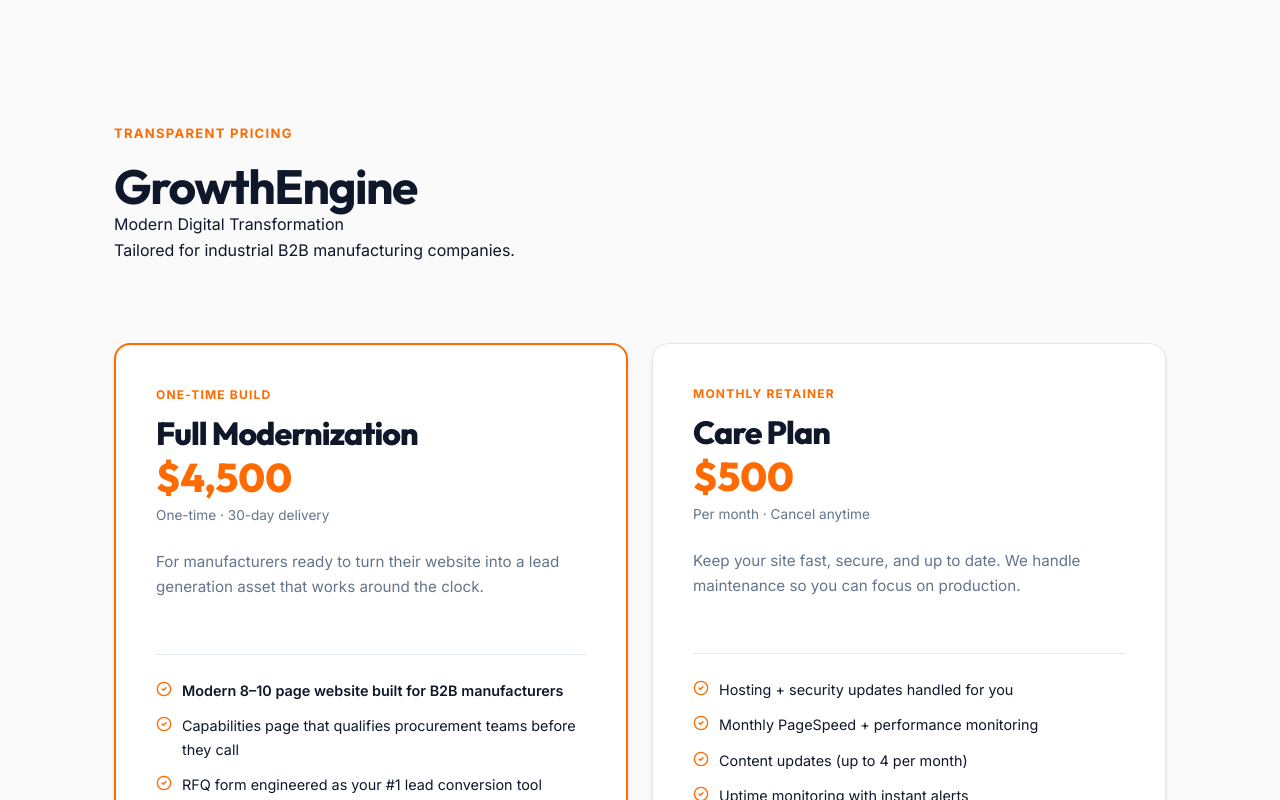
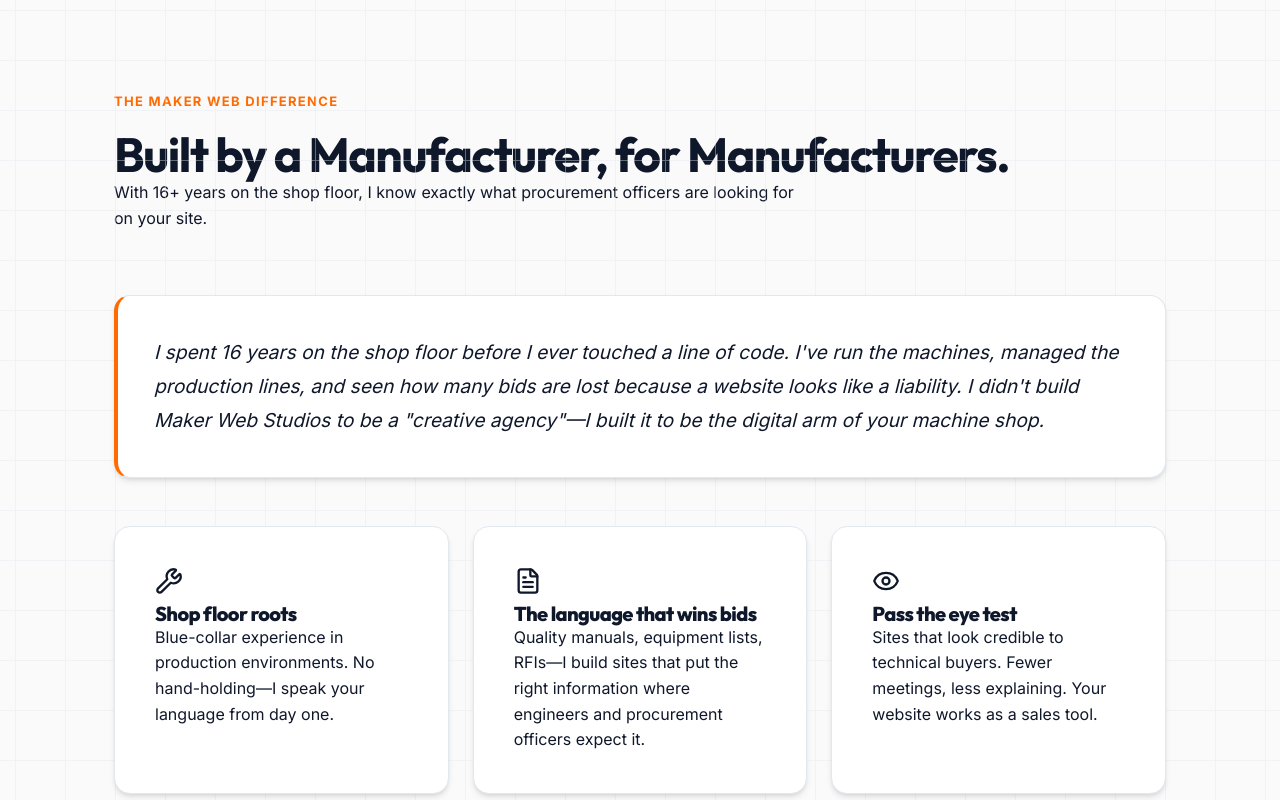
Before and after one commit to makerworkflows/makerwebstudios, a React (Vite) app: page / in a window 1280 px wide. Shown: the part 2580-3380 px from the top of the page. Built offline with nearby package versions, Linux system fonts and the light colour scheme.

Commit message:
feat: add "The Maker Web Difference" section with founder's note and legitimacy checklist

```diff
--- a/src/pages/Home.jsx
+++ b/src/pages/Home.jsx
@@ -11,6 +11,9 @@
   Factory,
   ArrowRight,
   HelpCircle,
+  Wrench,
+  FileText,
+  Eye,
 } from "lucide-react";
 
 const Home = () => {
@@ -229,6 +232,65 @@
         </div>
       </section>
 
+      {/* The Maker Web Difference — Legitimacy / Founder's Note */}
+      <section style={{ padding: "8rem 0", background: "var(--bg-color)" }} id="difference" className="blueprint-bg">
+        <div className="container" style={{ maxWidth: "1100px" }}>
+          <div style={{ marginBottom: "4rem" }}>
+            <div className="badge-premium" style={{ color: "var(--industrial-orange)", background: "transparent", border: "none", padding: 0, marginBottom: "1rem" }}>THE MAKER WEB DIFFERENCE</div>
+            <h2 className="section-title">Built by a Manufacturer, for Manufacturers.</h2>
+            <p className="section-subtitle" style={{ maxWidth: "700px" }}>
+              With 16+ years on the shop floor, I know exactly what procurement officers are looking for on your site.
+            </p>
+          </div>
+
+          {/* Founder's Note — prominent quote block */}
+          <div
+            className="bento-card reveal-anim visible"
+            style={{
+              borderLeft: "4px solid var(--industrial-orange)",
+              marginBottom: "3rem",
+              padding: "2.5rem 2.5rem 2.5rem 2.25rem",
+            }}
+          >
+            <p style={{ fontSize: "1.2rem", lineHeight: "1.75", color: "var(--text-dark)", fontStyle: "italic", marginBottom: "0" }}>
+              I spent 16 years on the shop floor before I ever touched a line of code. I've run the machines, managed the production lines, and seen how many bids are lost because a website looks like a liability. I didn't build Maker Web Studios to be a "creative agency"—I built it to be the digital arm of your machine shop.
+            </p>
+          </div>
+
+          {/* Legitimacy checklist — 3 pillars */}
+          <div className="bento-grid" style={{ gridTemplateColumns: "repeat(auto-fit, minmax(280px, 1fr))" }}>
+            {[
+              {
+                title: "Shop floor roots",
+                desc: "Blue-collar experience in production environments. No hand-holding—I speak your language from day one.",
+                icon: <Wrench size={28} />,
+                delay: "0.1s",
+              },
+              {
+                title: "The language that wins bids",
+                desc: "Quality manuals, equipment lists, RFIs—I build sites that put the right information where engineers and procurement officers expect it.",
+                icon: <FileText size={28} />,
+                delay: "0.2s",
+              },
+              {
+                title: "Pass the eye test",
+                desc: "Sites that look credible to technical buyers. Fewer meetings, less explaining. Your website works as a sales tool.",
+                icon: <Eye size={28} />,
+                delay: "0.3s",
+              },
+            ].map((item, idx) => (
+              <div key={idx} className="bento-card reveal-anim visible" style={{ animationDelay: item.delay }}>
+                <div className="icon-badge orange-badge">
+                  {item.icon}
+                </div>
+                <h3 className="card-title" style={{ fontSize: "1.25rem", fontWeight: "800", fontFamily: "'Outfit', sans-serif" }}>{item.title}</h3>
+                <p className="card-text">{item.desc}</p>
+              </div>
+            ))}
+          </div>
+        </div>
+      </section>
+
       {/* Services (Pricing) Section */}
       <section style={{ padding: "10rem 0", background: "var(--bg-color)" }} id="pricing">
         <div className="container" style={{ maxWidth: "1100px" }}>
```
